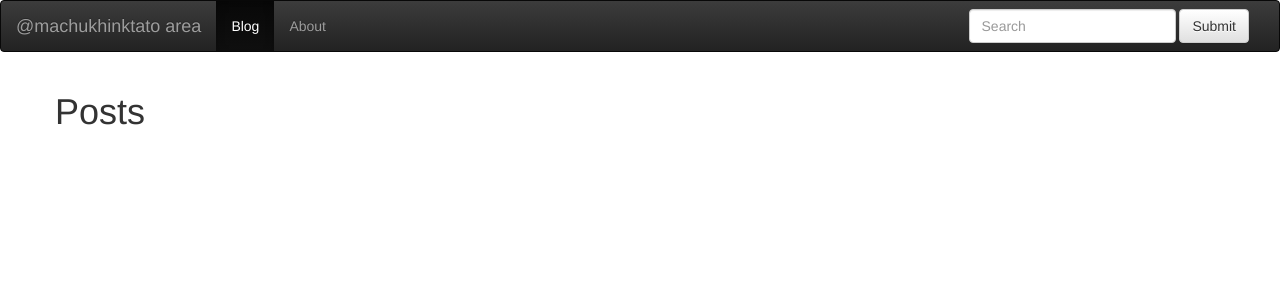
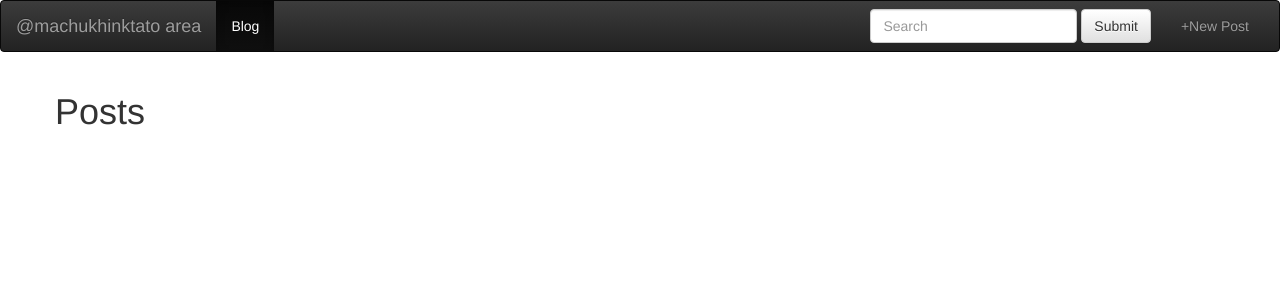
Before and after one commit to machukhinktato/BlogOnFlask, a Flask app: page /blog/ in a window 1280 px wide. Shown: the top 300 px of the page. Run offline with Flask 2, Linux system fonts and the light colour scheme; data that the repository does not hold is empty; some libraries are stand-ins or nearby versions.

Commit message:
new post button attached to navbar, button 'about' deleted

```diff
--- a/posts/templates/posts/index.html
+++ b/posts/templates/posts/index.html
@@ -12,9 +12,9 @@
 {% block content %}
 
     {% for post in posts %}
-        <p>
+        <h4>
             <a href="{{ url_for('posts.post_detail', slug=post.slug) }}">{{ post.title }}</a>
-        </p>
+        </h4>
     {% endfor %}
 
 {% endblock %}
--- a/templates/base.html
+++ b/templates/base.html
@@ -39,13 +39,18 @@
         <div class="collapse navbar-collapse" id="bs-example-navbar-collapse-1">
             <ul class="nav navbar-nav">
                 <li class="active">
-                    <a href="{{ url_for('posts.index')}}"> Blog <span class="sr-only">(current)</span></a>
+                    <a href="{{ url_for('posts.index') }}"> Blog <span class="sr-only">(current)</span></a>
                 </li>
-                <li><a href="#">About</a></li>
+            </ul>
+            <ul class="nav navbar-nav navbar-right">
+                <li>
+                    <a href="{{ url_for('posts.create_post') }}">+New Post</a>
+                </li>
             </ul>
             <form class="navbar-form navbar-right" method="GET">
                 <div class="form-group">
-                    <input type="text" class="form-control" placeholder="Search" name="q" value="{{ request.args.get('q', '') }}">
+                    <input type="text" class="form-control" placeholder="Search" name="q"
+                           value="{{ request.args.get('q', '') }}">
                 </div>
                 <button type="submit" class="btn btn-default">Submit</button>
             </form>
```
